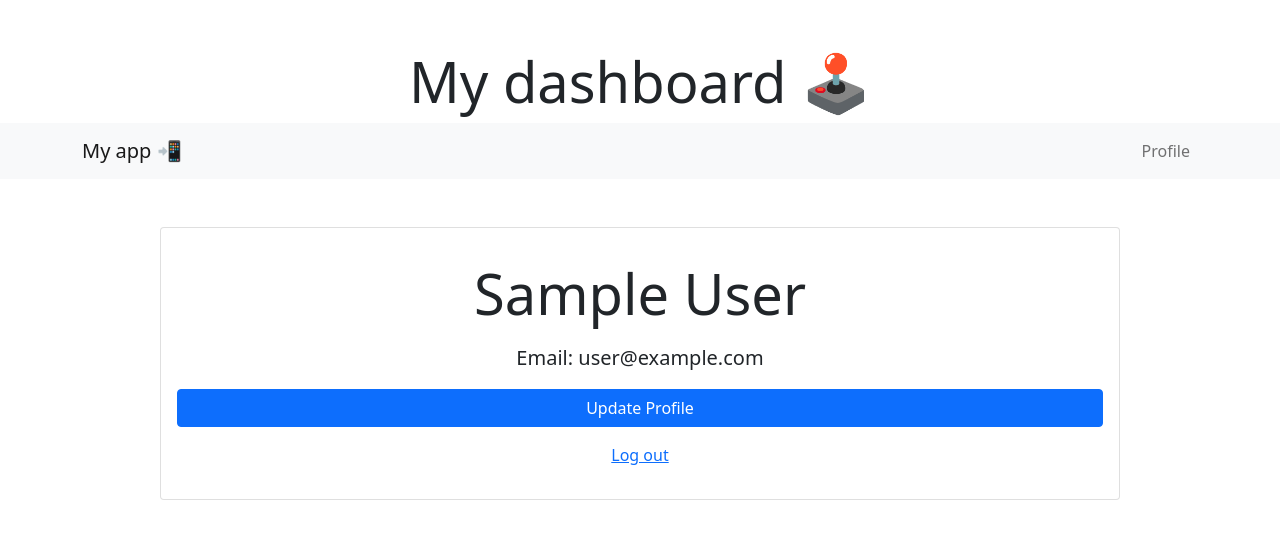
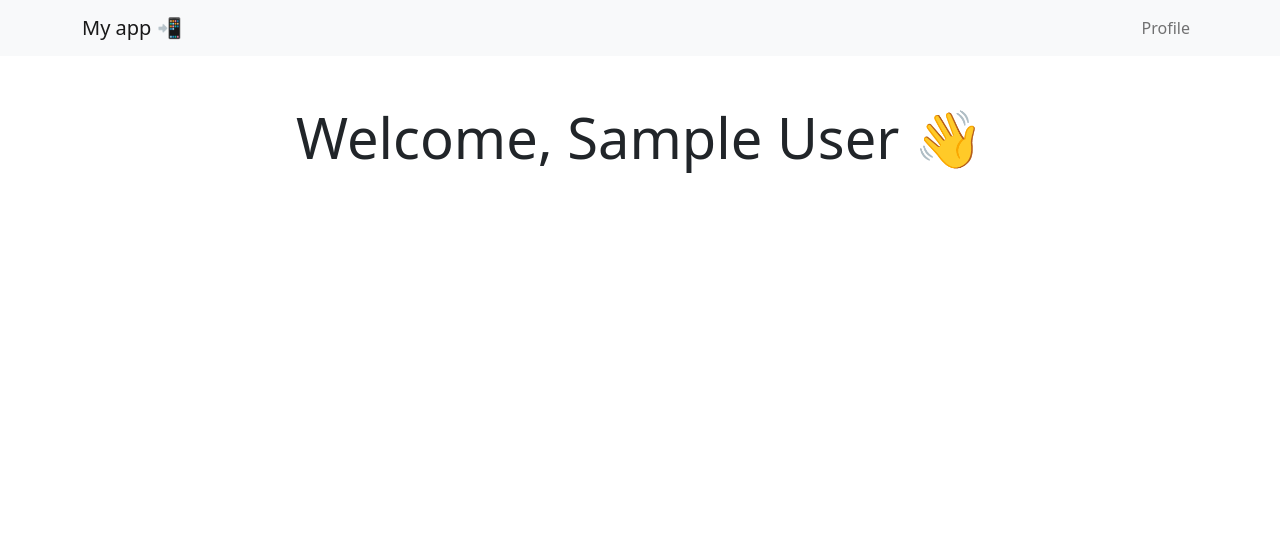
Before and after one commit to pedroagont/react-auth-firebase, a React (Create React App) app: page / in a window 1280 px wide. Shown: the top 536 px of the page. Built offline with nearby package versions, Linux system fonts and the light colour scheme; no server answers; sample sign-in values are in the browser's storage.

Commit message:
Add navigationbar, show displayname or email to dashboard

```diff
--- a/src/components/Dashboard.js
+++ b/src/components/Dashboard.js
@@ -1,11 +1,17 @@
-import Profile from './Profile';
+import NavigationBar from './NavigationBar';
+import { useAuth } from '../contexts/authContext';
 
 function Dashboard() {
+  const { currentUser } = useAuth();
 
   return (
     <>
-      <h2 className="display-4 text-center pt-5">My dashboard 🕹</h2>
-      <Profile />
+      <NavigationBar />
+      {
+        currentUser.displayName
+        ? <h2 className="display-4 text-center pt-5">Welcome, { currentUser.displayName } 👋</h2>
+        : <h2 className="display-4 text-center pt-5">Welcome, { currentUser.email } 👋</h2>
+      }
     </>
   );
 }
```
